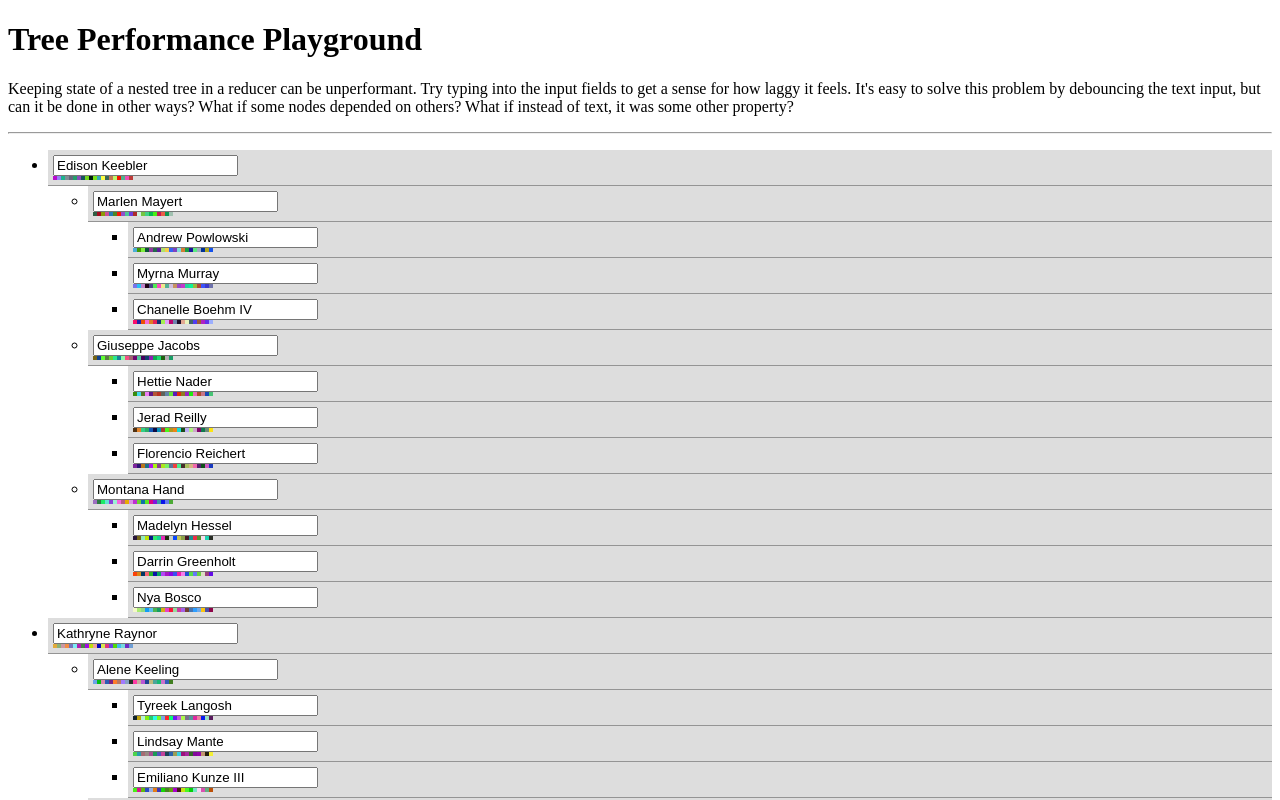
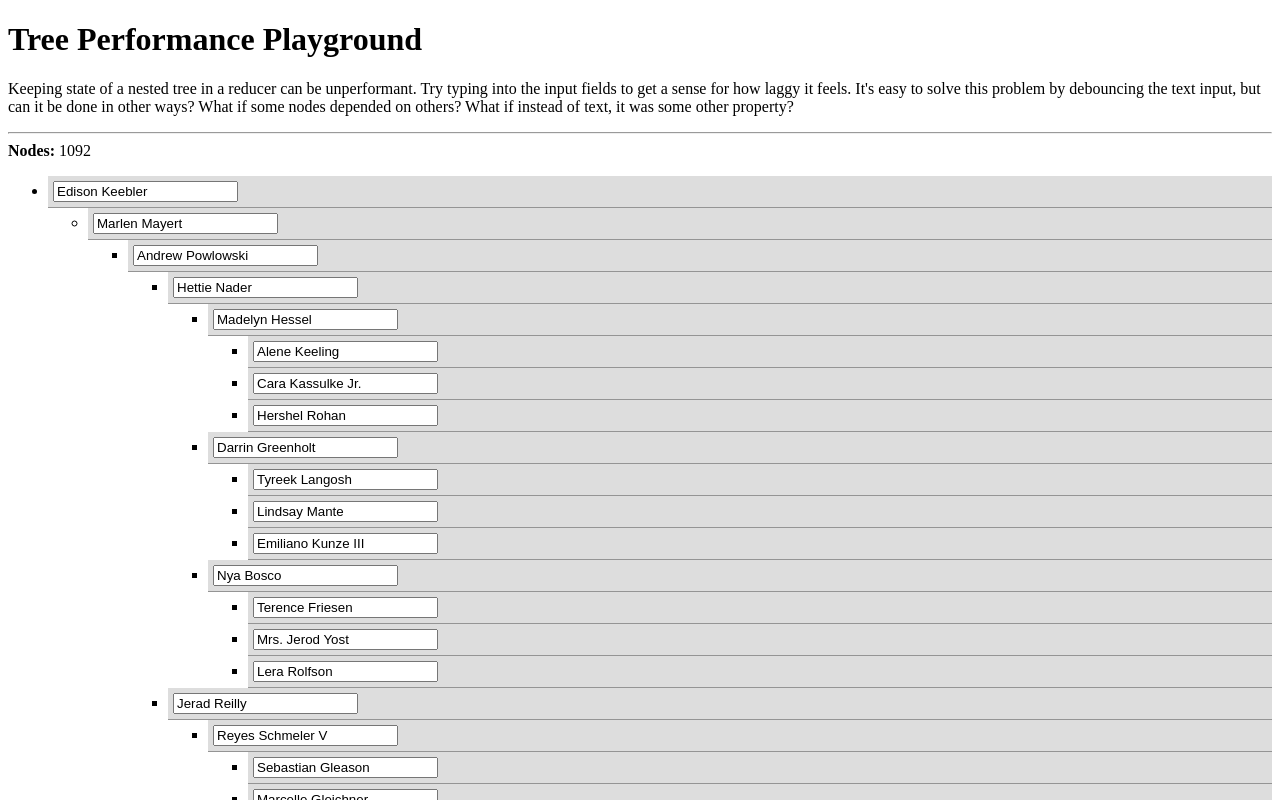
Before and after one commit to markmiro/react-tree-reducer-example, a React (Create React App) app: page / in a window 1280 px wide. Shown: the top 800 px of the page. Built offline with nearby package versions, Linux system fonts and the light colour scheme.

Commit message:
Minor tweaks

```diff
--- a/src/App.js
+++ b/src/App.js
@@ -6,7 +6,7 @@ import { createStore } from "redux";
 import { Provider, useSelector } from "react-redux";
 import { DragDropArea } from "./DragDrop";
 
-const initialTree = createTree({ depth: 3, fanOut: 3 });
+const initialTree = createTree({ depth: 6, fanOut: 3 });
 const store = createStore(treeReducer, initialTree);
 
 function Tree() {
@@ -23,9 +23,12 @@ function Tree() {
   }
 
   return (
-    <DragDropArea onDrop={handleDrop}>
-      <TreeItemsMemo ids={tree.topIds} />
-    </DragDropArea>
+    <div>
+      <b>Nodes: </b> {Object.keys(tree.nodes).length}
+      <DragDropArea onDrop={handleDrop}>
+        <TreeItemsMemo ids={tree.topIds} />
+      </DragDropArea>
+    </div>
   );
 }
 
--- a/src/TreeItems.js
+++ b/src/TreeItems.js
@@ -26,7 +26,7 @@ export function TreeItem({ id }) {
                 dispatch({ type: "UPDATE_NAME", name: e.target.value, id });
               }}
             />
-            <ExpensiveComponent cost={20} />
+            {/* <ExpensiveComponent cost={10} /> */}
           </div>
           <div className={c(isDragging && style.draggingDisable)}>
             {node.childIds.length > 0 && <TreeItemsMemo ids={node.childIds} />}
```
